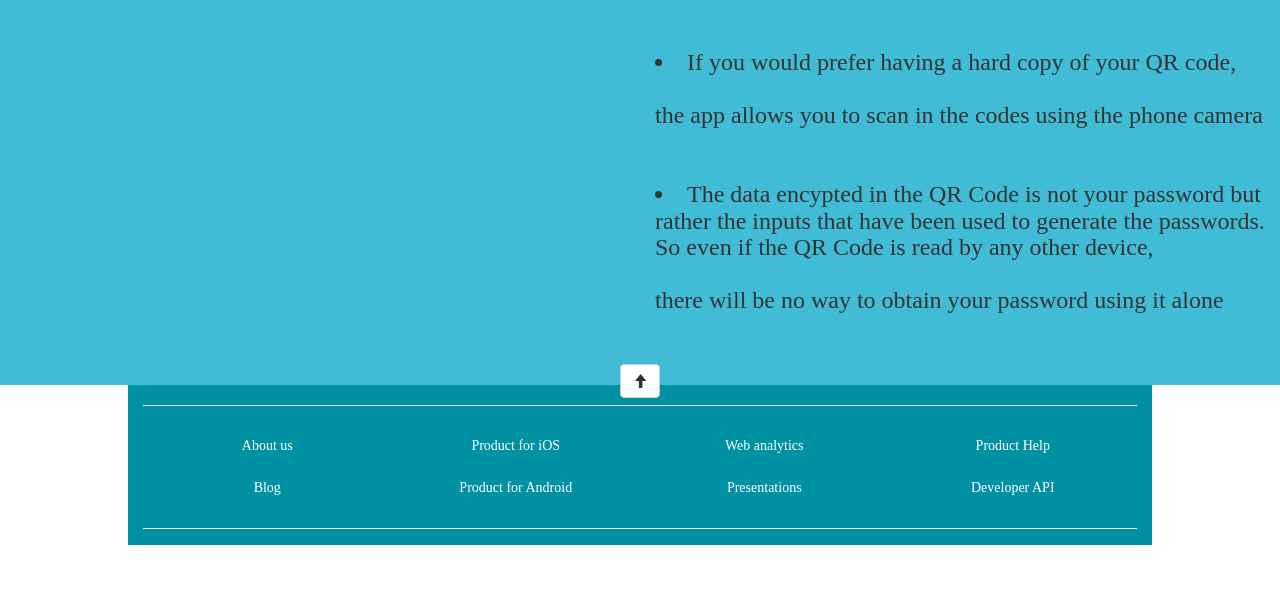
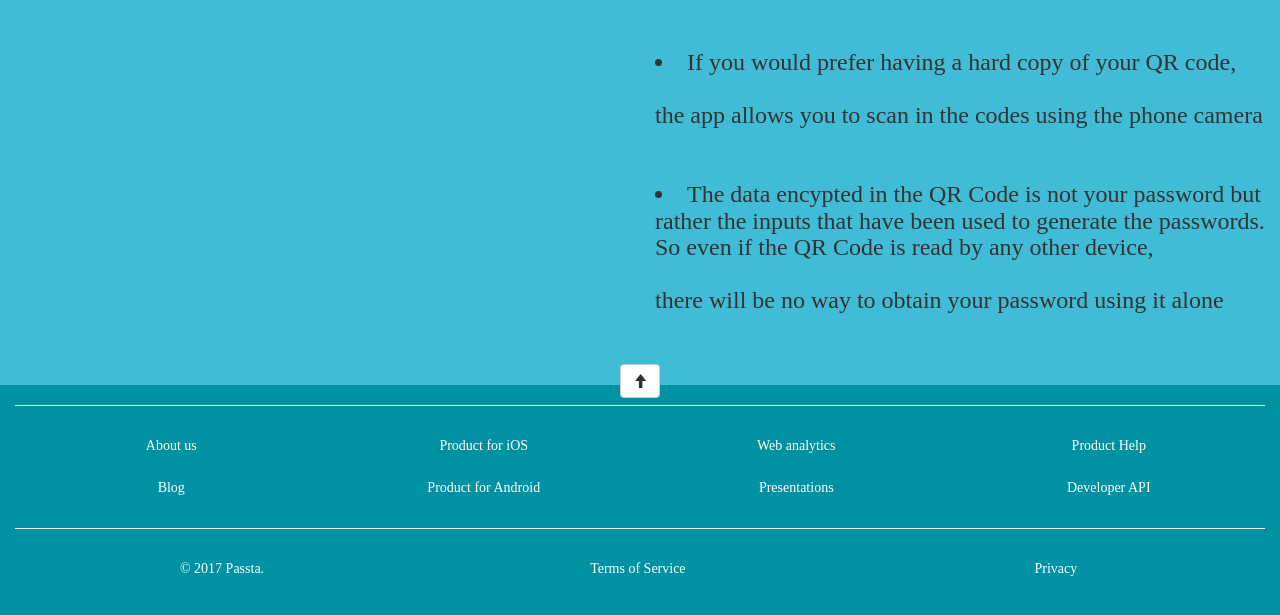
Before and after one commit to PassGen/PassGen.github.io, a website: page index.html in a window 1280 px wide. Shown: the part 3615-4230 px from the top of the page. Before the commit the page ends 4204 px from the top, so only its background shows below. Drawn offline with Linux system fonts and the light colour scheme.

Commit message:
Update scrolling-nav.css

```diff
--- a/css/scrolling-nav.css
+++ b/css/scrolling-nav.css
@@ -398,7 +398,7 @@ of those sections to manage the look and feel of the site. */
 
 .footer
 {
-    width:80%;
-    height:20%;
+    width:100%;
+    height:100%;
     background-color: #0091a3;
 }
```
